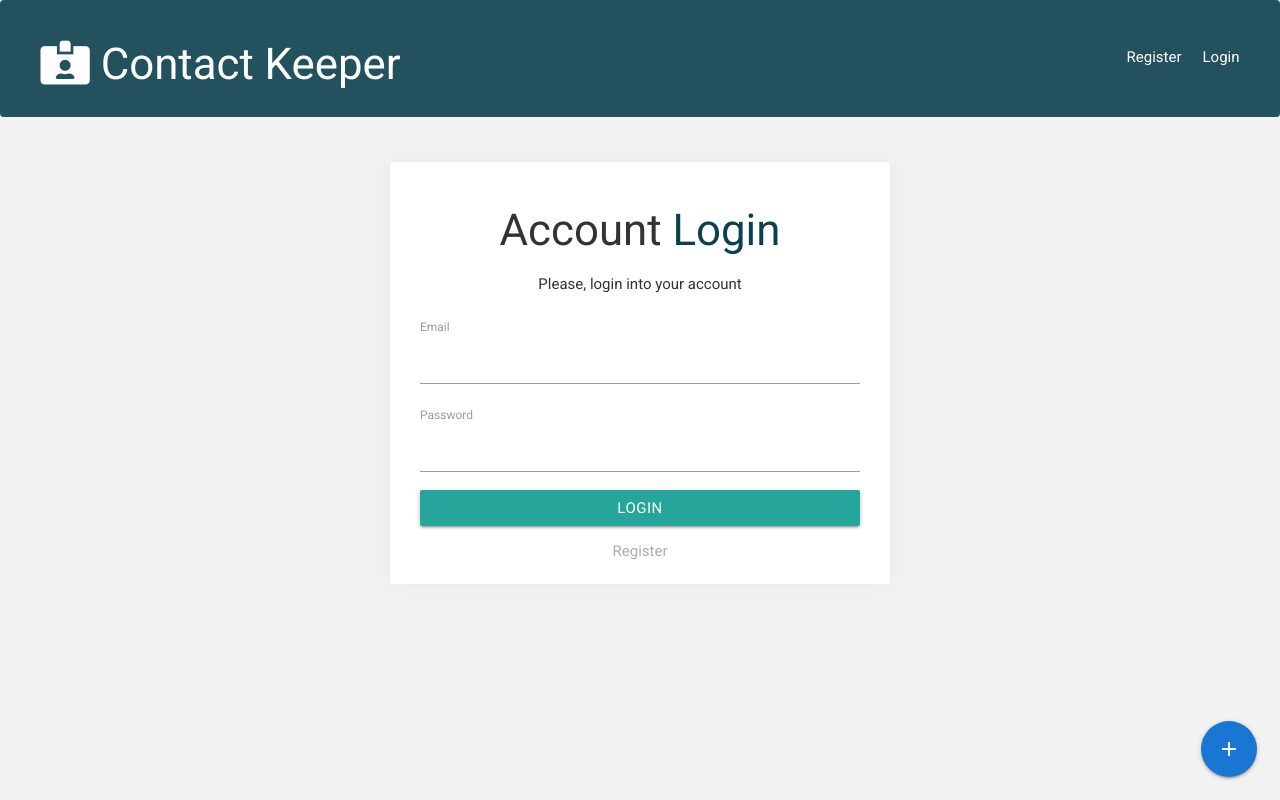
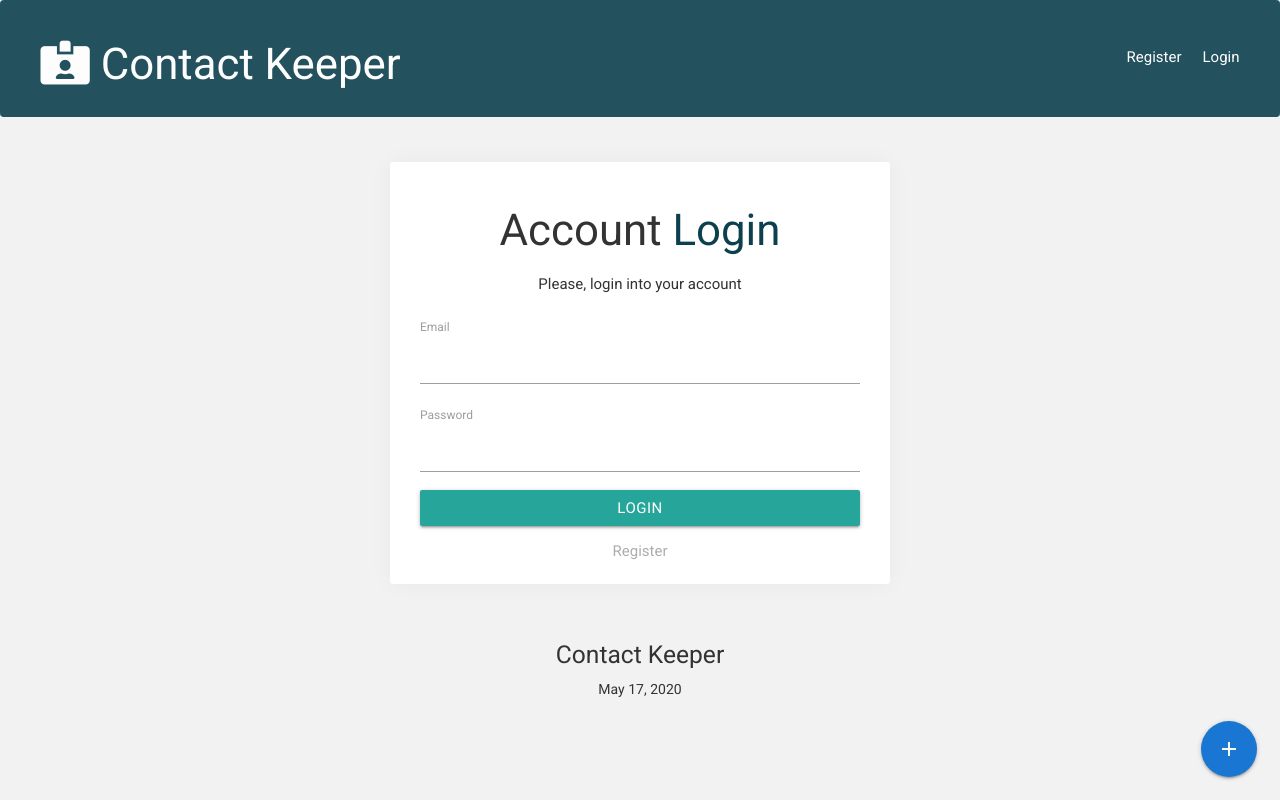
Before and after one commit to mariache/ContactKeeper, a React (Create React App) app in the folder client/: page /login in a window 1280 px wide. Built offline with nearby package versions, Linux system fonts and the light colour scheme.

Commit message:
- added footer;

```diff
--- a/client/src/App.js
+++ b/client/src/App.js
@@ -17,6 +17,7 @@ import PrivateRoute from "./components/routing/PrivateRoute";
 import AddBtn from "./components/pages/AddBtn";
 import ContactForm from "./components/contacts/ContactForm";
 import EditContactModal from "./components/contacts/EditContactModal";
+import Footer from "./components/layout/Footer";
 
 if (localStorage.token) {
   setAuthToken(localStorage.token);
@@ -45,6 +46,7 @@ const App = () => {
                   <Route exact path="/register" component={Register} />
                   <Route exact path="/login" component={Login} />
                 </Switch>
+                <Footer />
               </div>
             </>
           </Router>
--- /dev/null
+++ b/client/src/components/layout/Footer.js
@@ -0,0 +1,22 @@
+import React from "react";
+
+const Footer = () => (
+  <footer
+    className="footer"
+    style={{
+      textAlign: "center",
+      fontSize: 14,
+      padding: "0.7rem 2rem",
+    }}
+  >
+    <h5>Contact Keeper</h5>
+    <p>
+      {new Date().toLocaleDateString(undefined, {
+        year: "numeric",
+        month: "long",
+        day: "numeric",
+      })}
+    </p>
+  </footer>
+);
+export default Footer;
```
